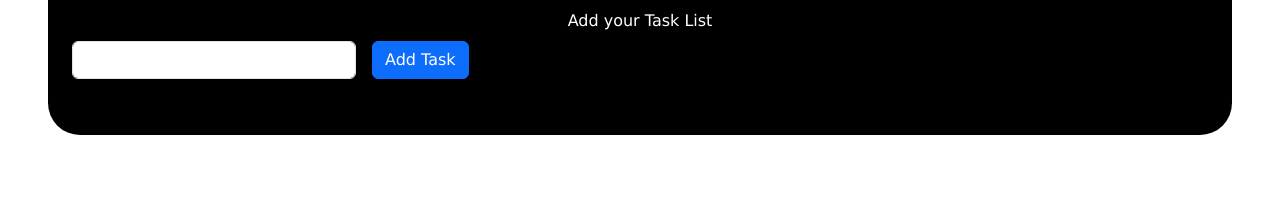
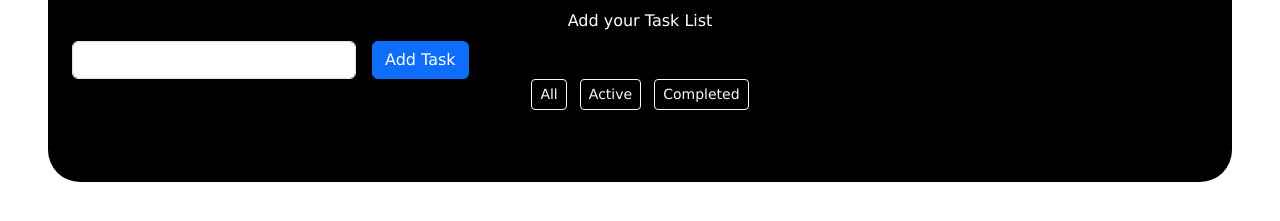
Before and after one commit to MahimaAkkina/To-do-app, a plain HTML site: page index.html in a window 1280 px wide. Shown: the part 139-360 px from the top of the page. Drawn offline with nearby package versions, Linux system fonts and the light colour scheme.

Commit message:
Add all,actice and completed filter buttons for tasks

```diff
--- a/index.html
+++ b/index.html
@@ -17,6 +17,12 @@
         <input type="text" class="form-control w-25" id="task" onkeydown="checkEnter(event)" />
         <button class="btn btn-primary ms-3" onclick="taskfun()">Add Task</button>
     </div>
+    <div class="mb-3">
+        <button class="btn btn-outline-light btn-sm me-2" onclick="filterTasks('all')">All</button>
+        <button class="btn btn-outline-light btn-sm me-2" onclick="filterTasks('active')">Active</button>
+        <button class="btn btn-outline-light btn-sm" onclick="filterTasks('completed')">Completed</button>
+    </div>
+
     <ul id="list" class="text-white p-2 ps-2"></ul>
   </div>
   <script src="script.js"></script>
--- a/script.js
+++ b/script.js
@@ -75,3 +75,19 @@ function taskfun(){
       taskfun();
     }
   }
+//Filtering Tasks
+function filterTasks(type){
+  const listItems=document.querySelectorAll('#list li'); //select the items in list
+  listItems.forEach(li => {
+    const span = li.querySelector('span');
+    const isCompleted = span.classList.contains('text-decoration-line-through'); //iscompleted like boolean value.. checks cond true or false
+
+    if(type==='all'){
+      li.style.display='flex';
+    }else if(type==='active'){
+      li.style.display=isCompleted ? 'none' : 'flex';
+    } else if(type==='completed'){
+      li.style.display=isCompleted ? 'flex' : 'none';
+    }
+  });
+}
```
